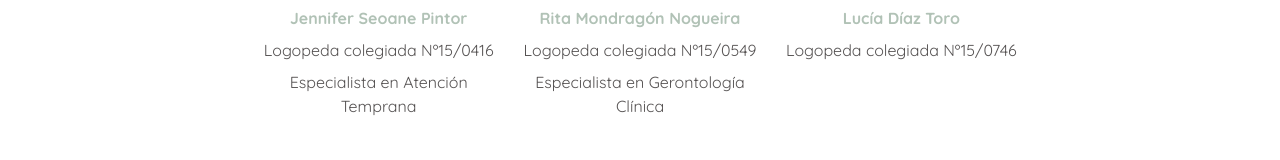
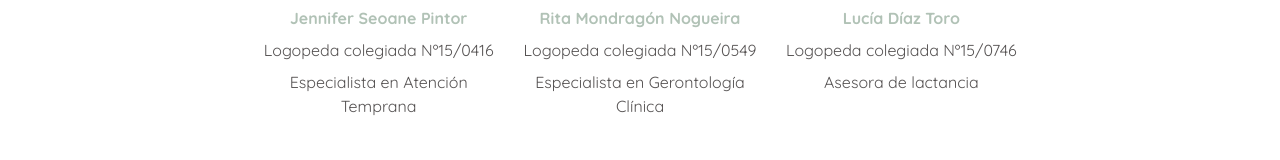
Before and after one commit to wiflysk8/Metas_logopedia, a React (Create React App) app: page /equipo in a window 1280 px wide. Shown: the part 739-899 px from the top of the page. Built offline with nearby package versions, Linux system fonts and the light colour scheme.

Commit message:
update lucia's card

```diff
--- a/src/pages/Team/TeamPage.jsx
+++ b/src/pages/Team/TeamPage.jsx
@@ -42,6 +42,7 @@ const TeamPage = () => {
             <img src={LuciaImg} alt="Lucía" />
             <strong style={{ color: "#b1c2b6" }}>Lucía Díaz Toro</strong>
             <p>Logopeda colegiada Nº15/0746</p>
+            <p>Asesora de lactancia</p>
           </TeamImage>
         </TeamMember>
       </TeamContainer>
```
